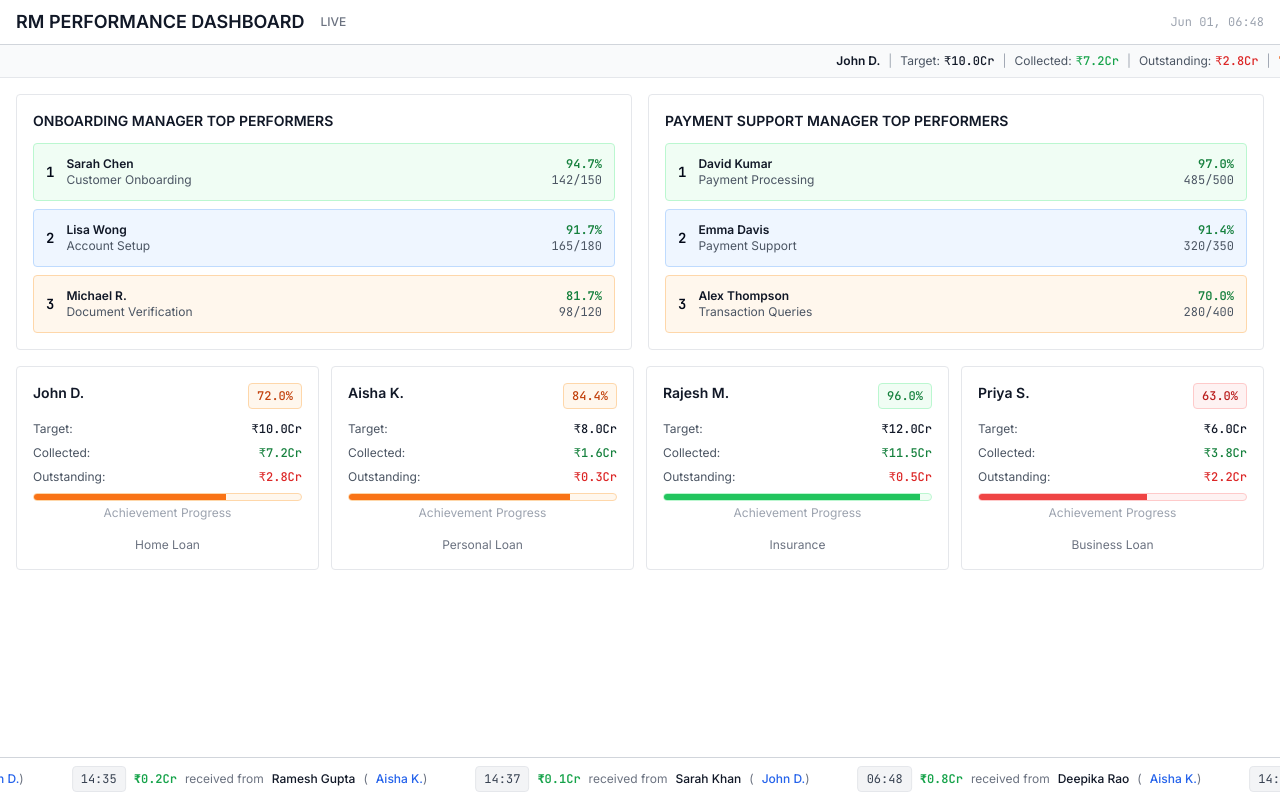
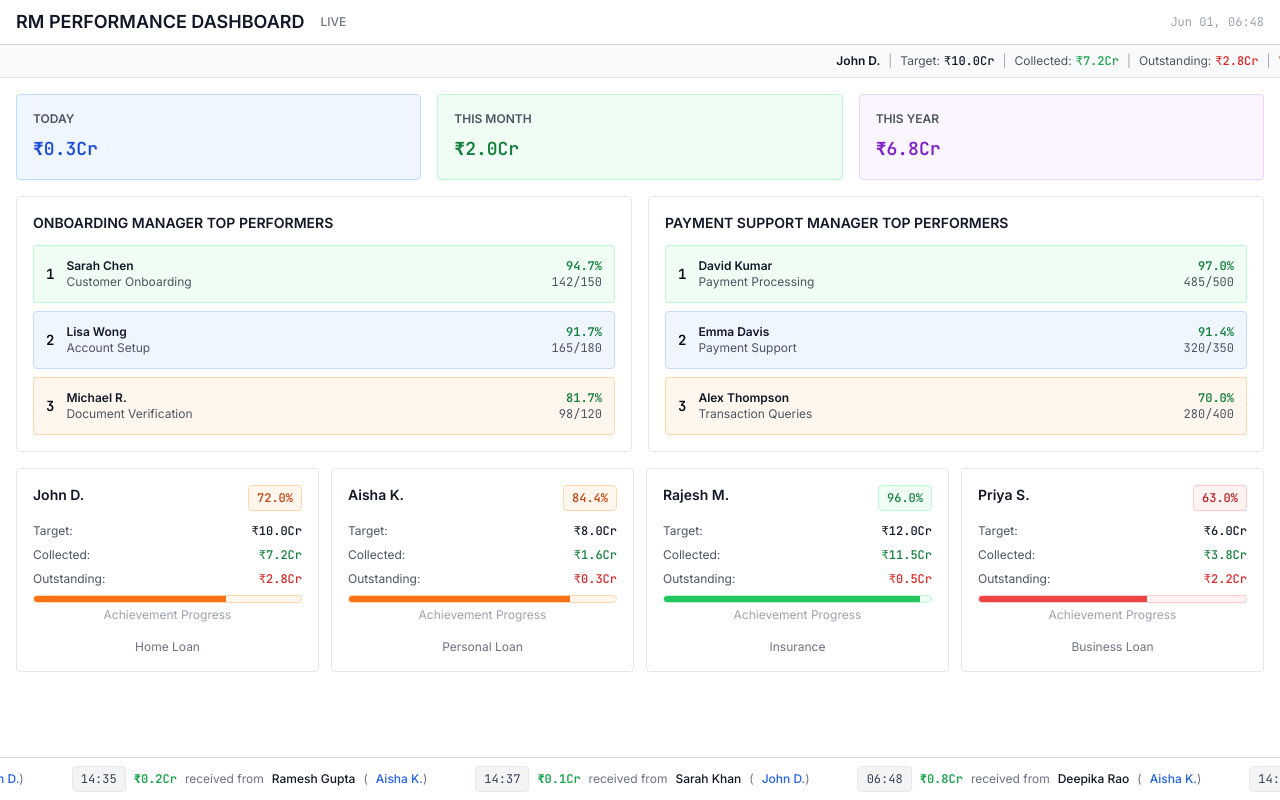
Before and after one commit to thevishaljaiswal/rm-ticker-dash, a React (Vite) app: page / in a window 1280 px wide. Built offline with nearby package versions, Linux system fonts and the light colour scheme.

Commit message:
Add collection metrics to dashboard
Show daily, monthly, and yearly collection data on the dashboard.

```diff
--- /dev/null
+++ b/src/components/CollectionSummary.tsx
@@ -0,0 +1,63 @@
+
+import React from 'react';
+import { CountUp } from './CountUp';
+
+interface CollectionSummaryProps {
+  dailyCollection: number;
+  monthlyCollection: number;
+  yearlyCollection: number;
+  formatCurrency: (amount: number) => string;
+}
+
+export const CollectionSummary: React.FC<CollectionSummaryProps> = ({
+  dailyCollection,
+  monthlyCollection,
+  yearlyCollection,
+  formatCurrency
+}) => {
+  const summaryData = [
+    {
+      period: 'TODAY',
+      amount: dailyCollection,
+      bgColor: 'bg-blue-50',
+      borderColor: 'border-blue-200',
+      textColor: 'text-blue-700'
+    },
+    {
+      period: 'THIS MONTH',
+      amount: monthlyCollection,
+      bgColor: 'bg-green-50',
+      borderColor: 'border-green-200',
+      textColor: 'text-green-700'
+    },
+    {
+      period: 'THIS YEAR',
+      amount: yearlyCollection,
+      bgColor: 'bg-purple-50',
+      borderColor: 'border-purple-200',
+      textColor: 'text-purple-700'
+    }
+  ];
+
+  return (
+    <div className="grid grid-cols-1 md:grid-cols-3 gap-4 mb-4">
+      {summaryData.map((item) => (
+        <div
+          key={item.period}
+          className={`${item.bgColor} ${item.borderColor} border rounded-sm p-4`}
+        >
+          <div className="text-xs font-semibold text-gray-600 mb-2 font-sans">
+            {item.period}
+          </div>
+          <div className={`text-lg font-bold ${item.textColor} font-mono`}>
+            <CountUp
+              end={item.amount}
+              duration={2}
+              formatter={formatCurrency}
+            />
+          </div>
+        </div>
+      ))}
+    </div>
+  );
+};
--- a/src/components/RMDashboard.tsx
+++ b/src/components/RMDashboard.tsx
@@ -3,6 +3,7 @@ import { MovingMarquee } from './MovingMarquee';
 import { LiveUpdatesMarquee } from './LiveUpdatesMarquee';
 import { ProgressBar } from './ProgressBar';
 import { CountUp } from './CountUp';
+import { CollectionSummary } from './CollectionSummary';
 
 interface RMData {
   id: string;
@@ -165,6 +166,24 @@ const RMDashboard = () => {
     }
   ]);
 
+  // Calculate daily, monthly, and yearly collections
+  const calculateCollectionSummaries = () => {
+    const totalCollected = rmData.reduce((sum, rm) => sum + rm.collected, 0);
+
+    // For demo purposes, using realistic proportions
+    const dailyCollection = totalCollected * 0.05; // Assume 5% of total is today's collection
+    const monthlyCollection = totalCollected * 0.3; // Assume 30% of total is this month's collection
+    const yearlyCollection = totalCollected; // Total collected this year
+
+    return {
+      dailyCollection,
+      monthlyCollection,
+      yearlyCollection
+    };
+  };
+
+  const { dailyCollection, monthlyCollection, yearlyCollection } = calculateCollectionSummaries();
+
   // Simulate real-time updates
   useEffect(() => {
     const interval = setInterval(() => {
@@ -261,6 +280,14 @@ const RMDashboard = () => {
 
       {/* Main Content */}
       <div className="p-4 space-y-4">
+        {/* Collection Summary Cards */}
+        <CollectionSummary
+          dailyCollection={dailyCollection}
+          monthlyCollection={monthlyCollection}
+          yearlyCollection={yearlyCollection}
+          formatCurrency={formatCurrency}
+        />
+
         {/* Top Performers Sections - Side by Side */}
         <div className="grid grid-cols-1 lg:grid-cols-2 gap-4">
           {/* Onboarding Manager Top Performers */}
```
